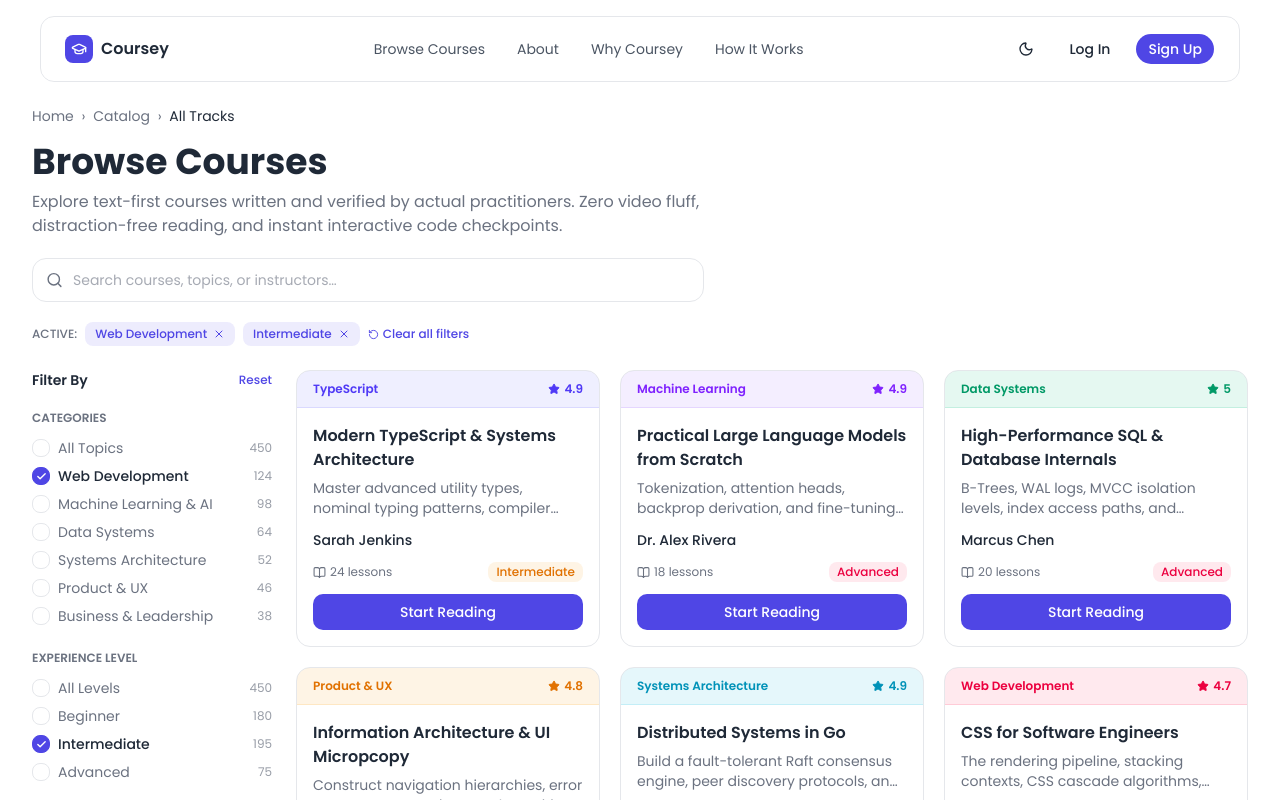
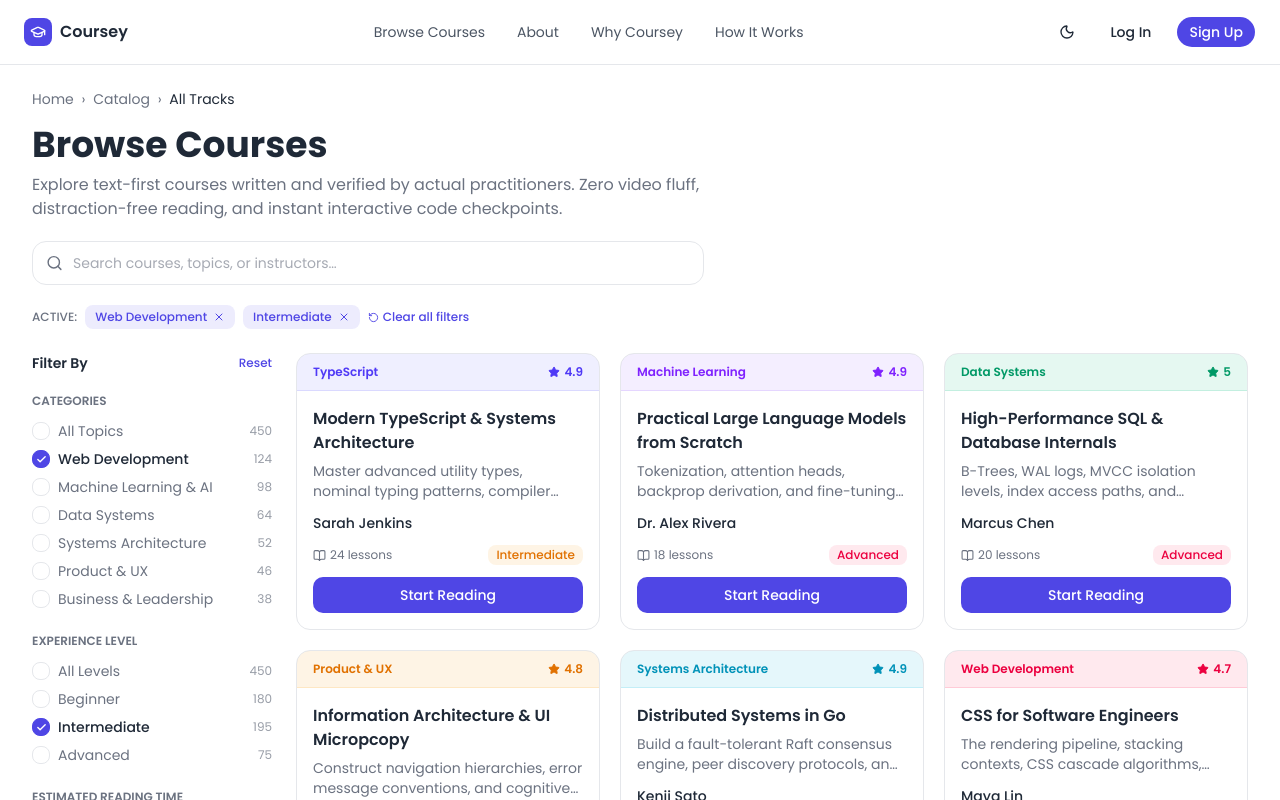
Before and after one commit to hammadgul-dev/coursey, a Next.js app: page /courses in a window 1280 px wide. Shown: the top 800 px of the page. Built offline with nearby package versions, Linux system fonts and the light colour scheme.

Commit message:
add catalog page and root layout

```diff
--- a/src/app/layout.tsx
+++ b/src/app/layout.tsx
@@ -5,7 +5,7 @@ import {Toaster} from "react-hot-toast"
 
 const poppins = Poppins({
   subsets: ["latin"],
-  weight: ["400", "500", "600", "700", "800"],
+  weight: ["300", "400", "500", "600", "700", "800"],
   variable: "--font-poppins",
 })
 
--- a/src/app/page.tsx
+++ /dev/null
@@ -1,23 +0,0 @@
-import Navbar from "@/components/layout/Navbar"
-import Footer from "@/components/layout/Footer"
-import Hero from "@/components/landing/Hero"
-import Stats from "@/components/landing/Stats"
-import WhyCoursey from "@/components/landing/WhyCoursey"
-import HowItWorks from "@/components/landing/HowItWorks"
-import Testimonials from "@/components/landing/Testimonials"
-import CTASection from "@/components/landing/CTASection"
-
-export default function Home() {
-  return (
-    <>
-      <Navbar />
-      <Hero />
-      <Stats />
-      <WhyCoursey />
-      <HowItWorks />
-      <Testimonials />
-      <CTASection />
-      <Footer />
-    </>
-  )
-}
--- a/src/components/layout/Navbar.tsx
+++ b/src/components/layout/Navbar.tsx
@@ -1,6 +1,6 @@
 "use client"
 
-import {useEffect, useState} from "react"
+import {useState} from "react"
 import Link from "next/link"
 import {GraduationCap, Menu, X} from "lucide-react"
 import {Button} from "@/components/ui/button"
@@ -8,15 +8,6 @@ import ThemeToggle from "./ThemeToggle"
 
 export default function Navbar() {
   let [open, setOpen] = useState(false)
-  let [scrolled, setScrolled] = useState(false)
-
-  useEffect(() => {
-    function onScroll() {
-      setScrolled(window.scrollY > 10)
-    }
-    window.addEventListener("scroll", onScroll)
-    return () => window.removeEventListener("scroll", onScroll)
-  }, [])
 
   const links = [
     {href: "/courses", label: "Browse Courses"},
@@ -26,14 +17,7 @@ export default function Navbar() {
   ]
 
   return (
-    <div
-      className={`sticky top-0 z-50 transition-all duration-300 ${scrolled ? "mt-0 px-0" : "mt-4 px-4"}`}
-    >
-      <nav
-        className={`bg-background/80 backdrop-blur border border-border mx-auto transition-all duration-300 ${
-          scrolled ? "max-w-full rounded-none" : "max-w-[1200px] rounded-xl"
-        }`}
-      >
+    <nav className="sticky top-0 z-50 bg-background/80 backdrop-blur border-b border-border mx-auto">
       <div className="px-4 md:px-6 h-16 flex items-center justify-between">
         <div className="flex items-center gap-2 group shrink-0">
           <div className="w-7 h-7 rounded-md bg-primary flex items-center justify-center text-white cursor-pointer transition-transform duration-200 group-hover:scale-105 group-hover:shadow-md group-hover:shadow-primary/30">
@@ -115,6 +99,5 @@ export default function Navbar() {
         </div>
       )}
     </nav>
-    </div>
   )
 }
```
Lines whose indentation alone changed are shown as unchanged.
